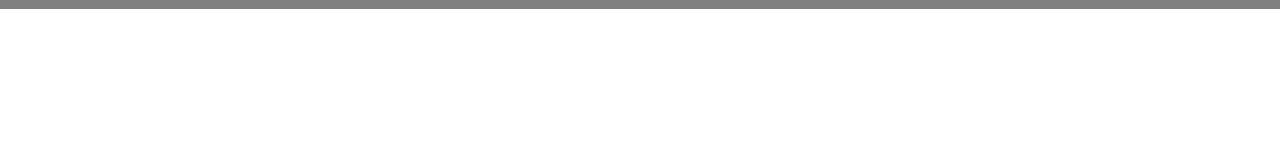
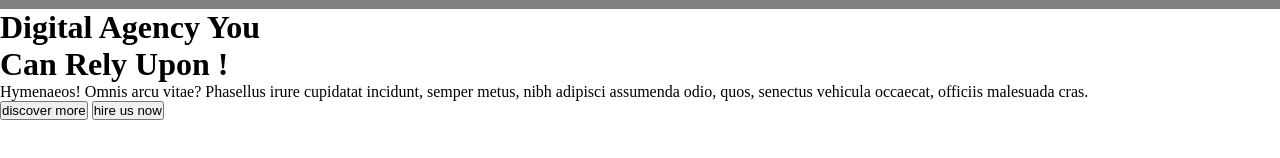
Before and after one commit to najrulislam38/Digital-Agency, a plain HTML site: page index.html in a window 1280 px wide. Shown: the part 64-222 px from the top of the page. Drawn offline with Linux system fonts and the light colour scheme.

Commit message:
added banner area structure

```diff
--- a/index.html
+++ b/index.html
@@ -19,7 +19,17 @@
                 <li><a href="#contact">Contact</a></li>
             </nav>
         </div>
-
+        <div class="banner">
+            <div class="banner-container">
+                <div class="banner-content">
+                    <h1 class="banner-title">Digital Agency You <br>
+                        Can Rely Upon !</h1>
+                    <p class="banner-description">Hymenaeos! Omnis arcu vitae? Phasellus irure cupidatat incidunt, semper metus, nibh adipisci assumenda odio, quos, senectus vehicula occaecat, officiis malesuada cras.</p>
+                    <button class="primary-btn">discover more</button>
+                    <button class="secondary-btn">hire us now</button>
+                </div>
+            </div>
+        </div>
     </header>
     <main>
 
```
